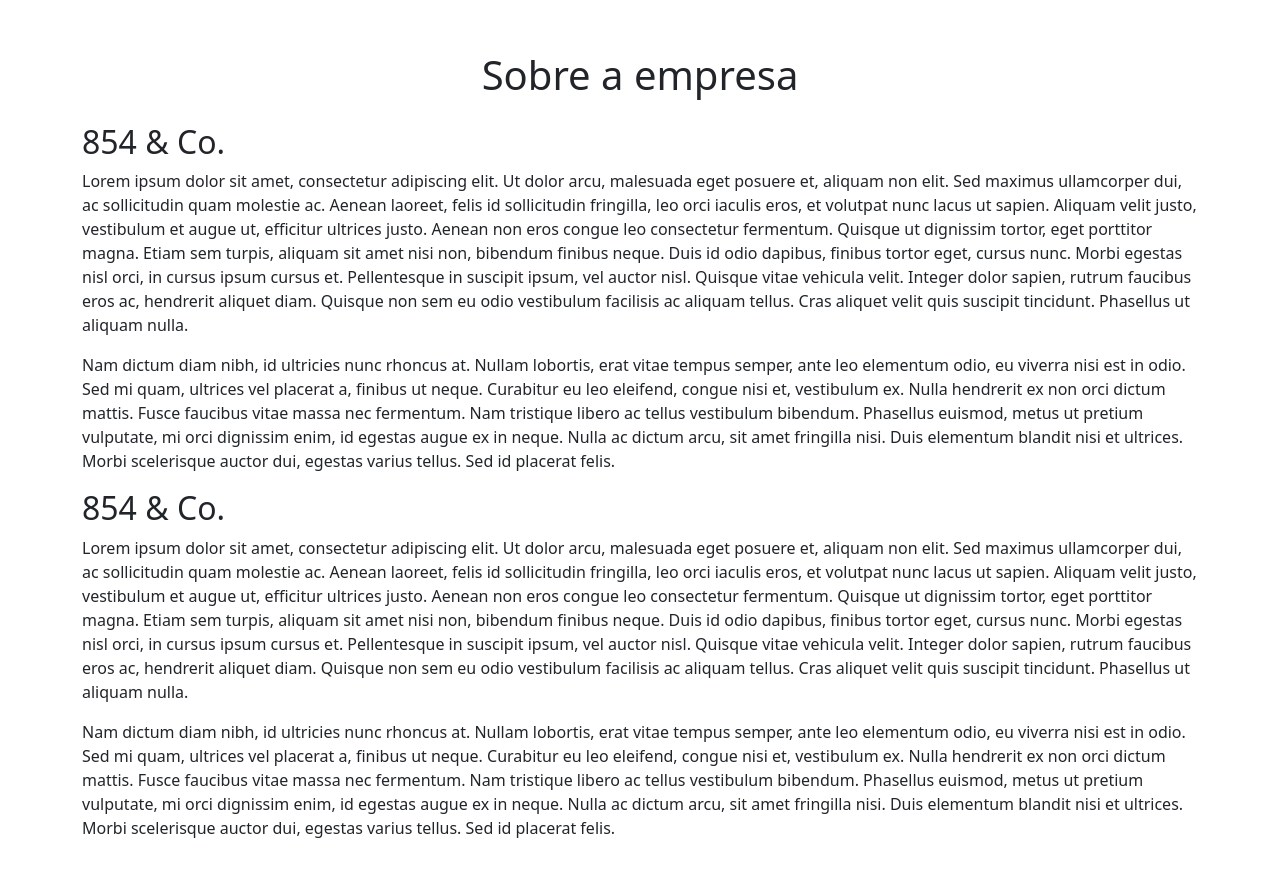
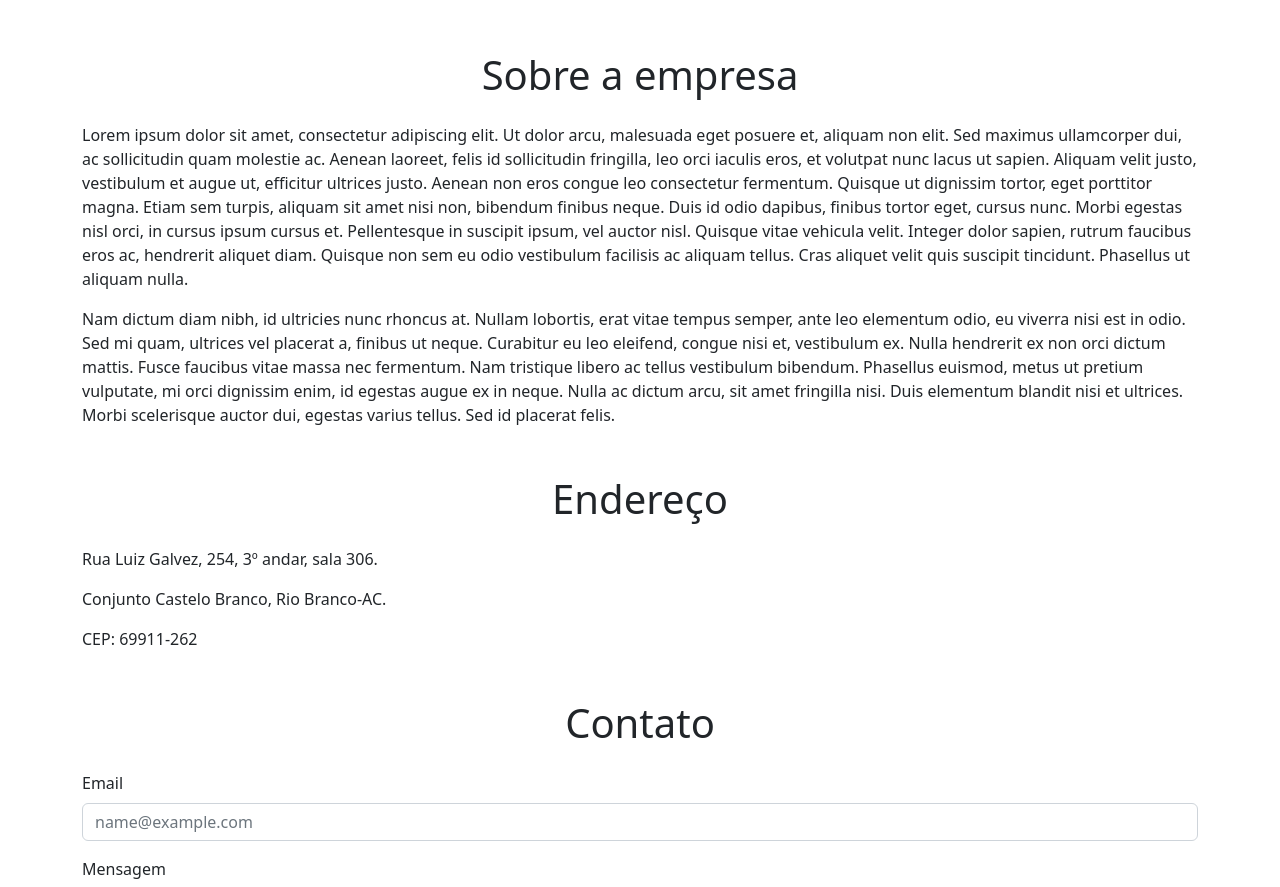
Before and after one commit to teatrologa/Front-Angular-I, an Angular app: page / in a window 1280 px wide. Shown: the part 820-1707 px from the top of the page. Built offline with nearby package versions, Linux system fonts and the light colour scheme.

Commit message:
criando primeiro output

```diff
--- a/src/app/app.component.html
+++ b/src/app/app.component.html
@@ -20,7 +20,7 @@
 
   <!-- About -->
   <section id="about" class="my-5">
-    <app-about></app-about>
+    <app-about [aboutData]="data.about" (elementCreated)="onElementCreated($event)"></app-about>
   </section>
   <!-- End About -->
 
--- a/src/app/app.component.ts
+++ b/src/app/app.component.ts
@@ -50,5 +50,9 @@
     }
   }
 
+  onElementCreated(e: string): void {
+    console.log("Elemento criado:" + e);
+  }
+
 
 }
--- a/src/app/components/about/about.component.html
+++ b/src/app/components/about/about.component.html
@@ -1,8 +1,8 @@
 
     <div class="container">
-      <h1 class="text-center mb-4">Sobre a empresa</h1>
-      <p innerHTML="{{getCompanyInfo()}}"></p>
-      <p [innerHTML]="getCompanyInfo()"></p>
+      <h1 class="text-center mb-4">{{aboutData.sectionTitle}}</h1>
+      <!-- <p innerHTML="{{getCompanyInfo()}}"></p> -->
+      <p [innerHTML]="aboutData.text"></p>
       <!-- Existem essas duas formas de declarar esse conteúdo acima, deixando duplicado a titulo de estudo.
       1. interpolação de string
       2. property binding
--- a/src/app/components/about/about.component.ts
+++ b/src/app/components/about/about.component.ts
@@ -1,47 +1,58 @@
-import { Component } from '@angular/core';
+import { Component, EventEmitter, Input, OnInit, Output } from '@angular/core';
+import { AboutSectionData } from 'src/app/models/about-section-data.model';
 
 @Component({
   selector: 'app-about',
   templateUrl: './about.component.html',
   styleUrls: ['./about.component.css']
 })
-export class AboutComponent {
+export class AboutComponent implements OnInit {
 
-  private companyName: string = '854 & Co.'
+  @Input() public aboutData!: AboutSectionData;
+  // Quando vc cria uma variavel e não inicializa ou não é passada pelo construtor (ela fica sem valor), você colocar uma exclamação para dizer que pode ser vazia/nula.
 
-  public getCompanyInfo(): string {
-    return `
-      <h2>${this.companyName}</h2>
-      <p>
-        Lorem ipsum dolor sit amet, consectetur adipiscing elit. Ut dolor
-        arcu, malesuada eget posuere et, aliquam non elit. Sed maximus
-        ullamcorper dui, ac sollicitudin quam molestie ac. Aenean laoreet,
-        felis id sollicitudin fringilla, leo orci iaculis eros, et volutpat
-        nunc lacus ut sapien. Aliquam velit justo, vestibulum et augue ut,
-        efficitur ultrices justo. Aenean non eros congue leo consectetur
-        fermentum. Quisque ut dignissim tortor, eget porttitor magna. Etiam
-        sem turpis, aliquam sit amet nisi non, bibendum finibus neque. Duis
-        id odio dapibus, finibus tortor eget, cursus nunc. Morbi egestas
-        nisl orci, in cursus ipsum cursus et. Pellentesque in suscipit
-        ipsum, vel auctor nisl. Quisque vitae vehicula velit. Integer dolor
-        sapien, rutrum faucibus eros ac, hendrerit aliquet diam. Quisque non
-        sem eu odio vestibulum facilisis ac aliquam tellus. Cras aliquet
-        velit quis suscipit tincidunt. Phasellus ut aliquam nulla.
-      </p>
 
-      <p>
-        Nam dictum diam nibh, id ultricies nunc rhoncus at. Nullam lobortis,
-        erat vitae tempus semper, ante leo elementum odio, eu viverra nisi
-        est in odio. Sed mi quam, ultrices vel placerat a, finibus ut neque.
-        Curabitur eu leo eleifend, congue nisi et, vestibulum ex. Nulla
-        hendrerit ex non orci dictum mattis. Fusce faucibus vitae massa nec
-        fermentum. Nam tristique libero ac tellus vestibulum bibendum.
-        Phasellus euismod, metus ut pretium vulputate, mi orci dignissim
-        enim, id egestas augue ex in neque. Nulla ac dictum arcu, sit amet
-        fringilla nisi. Duis elementum blandit nisi et ultrices. Morbi
-        scelerisque auctor dui, egestas varius tellus. Sed id placerat
-        felis.
-      </p>
-    `
+  @Output() public elementCreated: EventEmitter<string> = new EventEmitter<string>();
+
+  ngOnInit(){
+    this.elementCreated.emit('about')
   }
+
+  // private companyName: string = '854 & Co.'
+
+  // public getCompanyInfo(): string {
+  //   return `
+  //     <h2>${this.companyName}</h2>
+  //     <p>
+  //       Lorem ipsum dolor sit amet, consectetur adipiscing elit. Ut dolor
+  //       arcu, malesuada eget posuere et, aliquam non elit. Sed maximus
+  //       ullamcorper dui, ac sollicitudin quam molestie ac. Aenean laoreet,
+  //       felis id sollicitudin fringilla, leo orci iaculis eros, et volutpat
+  //       nunc lacus ut sapien. Aliquam velit justo, vestibulum et augue ut,
+  //       efficitur ultrices justo. Aenean non eros congue leo consectetur
+  //       fermentum. Quisque ut dignissim tortor, eget porttitor magna. Etiam
+  //       sem turpis, aliquam sit amet nisi non, bibendum finibus neque. Duis
+  //       id odio dapibus, finibus tortor eget, cursus nunc. Morbi egestas
+  //       nisl orci, in cursus ipsum cursus et. Pellentesque in suscipit
+  //       ipsum, vel auctor nisl. Quisque vitae vehicula velit. Integer dolor
+  //       sapien, rutrum faucibus eros ac, hendrerit aliquet diam. Quisque non
+  //       sem eu odio vestibulum facilisis ac aliquam tellus. Cras aliquet
+  //       velit quis suscipit tincidunt. Phasellus ut aliquam nulla.
+  //     </p>
+
+  //     <p>
+  //       Nam dictum diam nibh, id ultricies nunc rhoncus at. Nullam lobortis,
+  //       erat vitae tempus semper, ante leo elementum odio, eu viverra nisi
+  //       est in odio. Sed mi quam, ultrices vel placerat a, finibus ut neque.
+  //       Curabitur eu leo eleifend, congue nisi et, vestibulum ex. Nulla
+  //       hendrerit ex non orci dictum mattis. Fusce faucibus vitae massa nec
+  //       fermentum. Nam tristique libero ac tellus vestibulum bibendum.
+  //       Phasellus euismod, metus ut pretium vulputate, mi orci dignissim
+  //       enim, id egestas augue ex in neque. Nulla ac dictum arcu, sit amet
+  //       fringilla nisi. Duis elementum blandit nisi et ultrices. Morbi
+  //       scelerisque auctor dui, egestas varius tellus. Sed id placerat
+  //       felis.
+  //     </p>
+  //   `
+  // }
 }
```
